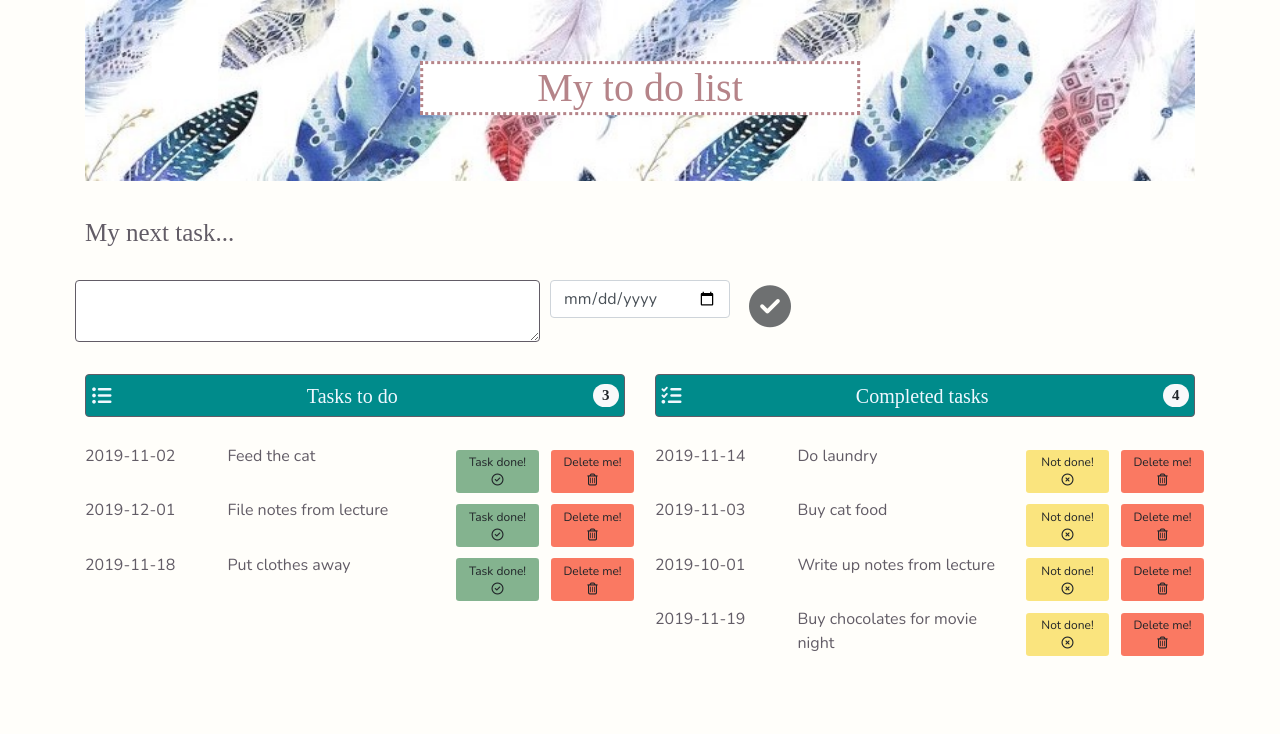
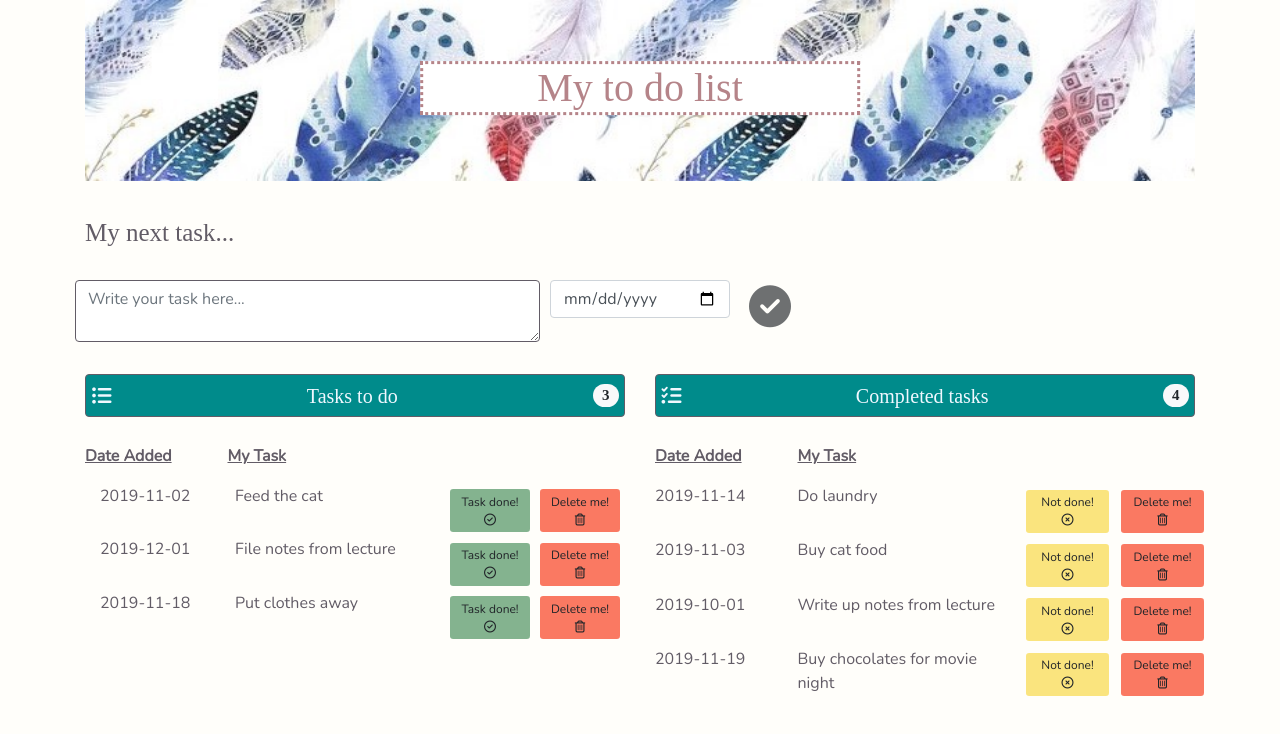
Before and after one commit to Nichola867/To_do_App_Frontend, a React (Create React App) app: page / in a window 1280 px wide. Shown: the top 734 px of the page. Built offline with nearby package versions, Linux system fonts and the light colour scheme; a web font is replaced by a local one.

Commit message:
Headers added

```diff
--- a/src/App.css
+++ b/src/App.css
@@ -27,6 +27,15 @@ body {
 .dateBox {
 width: inherit;
 }
+
+
+.taskHeader {
+color:#625C66;
+font-weight: bold;
+text-decoration: underline;
+font-family: inherit;
+}
+
 
 /* BUTTONS: */
 
--- a/src/App.js
+++ b/src/App.js
@@ -53,8 +53,8 @@ class App extends React.Component {
     const updatedCompletedTasks = this.state.tasks.map(n => {
       if (n.ID === xID) {
         return {
-          task:n.task,
-          dateAdded:n.dateAdded,
+          task: n.task,
+          dateAdded: n.dateAdded,
           completed: true,
           ID: n.ID
         }
@@ -63,27 +63,27 @@ class App extends React.Component {
     });
 
     this.setState({
-      tasks:updatedCompletedTasks
+      tasks: updatedCompletedTasks
     });
   };
 
-taskNotComplete = (yID) => {
-  const updatedNonCompletedTasks = this.state.tasks.map (n => {
-      if(n.ID === yID) {
+  taskNotComplete = (yID) => {
+    const updatedNonCompletedTasks = this.state.tasks.map(n => {
+      if (n.ID === yID) {
         return {
-          task:n.task,
-          dateAdded:n.dateAdded,
+          task: n.task,
+          dateAdded: n.dateAdded,
           completed: false,
-          ID:n.ID
+          ID: n.ID
         }
       }
       return n;
-  })
+    })
 
-  this.setState({
-    tasks:updatedNonCompletedTasks
-  });
-};
+    this.setState({
+      tasks: updatedNonCompletedTasks
+    });
+  };
 
 
 
@@ -103,15 +103,26 @@ taskNotComplete = (yID) => {
         <WriteTask addNewTaskFunc={this.addNewTask} />
 
         <div className="container">
+
           <div className="row">
             <div className="col-12 col-lg-6">
-
               <ul className="list-group">
                 <li className="list-group-item d-flex justify-content-between align-items-center TaskHeaders">
                   <i className="fas fa-list-ul" /> <span> Tasks to do </span>
                   <span className="badge badge-light badge-pill"> {toDoTasks.length} </span>
                 </li>
               </ul>
+
+
+              <div className="row">
+                <div className="col-3 taskHeader">
+                  <p> Date Added </p>
+                </div>
+
+                <div className="col-5 taskHeader">
+                  <p>My Task </p>
+                </div>
+              </div>
 
               {toDoTasks.map(n => {
                 return (
@@ -127,6 +138,7 @@ taskNotComplete = (yID) => {
               })}
             </div>
 
+
             <div className="col-12 col-lg-6">
               <ul className="list-group">
                 <li className="list-group-item d-flex justify-content-between align-items-center TaskHeaders">
@@ -134,6 +146,16 @@ taskNotComplete = (yID) => {
                   <span className="badge badge-light badge-pill"> {completedTasks.length}</span>
                 </li>
               </ul>
+
+              <div className="row">
+                <div className="col-3 taskHeader">
+                  <p> Date Added </p>
+                </div>
+
+                <div className="col-5 taskHeader">
+                  <p>My Task </p>
+                </div>
+              </div>
 
               {completedTasks.map(n => {
                 return (
--- a/src/Task.js
+++ b/src/Task.js
@@ -13,7 +13,13 @@ class Task extends React.Component {
     render() {
         return (
 
+            <div className="container">
+
+
+
+
                 <div className="row">
+
                     <div className="col-3">
                         <p>{this.props.dateAdded}</p>
                     </div>
@@ -26,7 +32,7 @@ class Task extends React.Component {
                         <button
                             type="button"
                             className="btn buttonTaskDone btn-sm TaskButton"
-                        onClick = {this.handleMove}>
+                            onClick={this.handleMove}>
                             <div> Task done!</div>
                             <i className="far fa-check-circle"></i>
                         </button>
@@ -36,10 +42,11 @@ class Task extends React.Component {
                         <button
                             type="button"
                             className="btn buttonDelete btn-sm TaskButton"
-                        onClick = {this.handleDelete}>
+                            onClick={this.handleDelete}>
                             <div>Delete me!</div>
                             <i className="far fa-trash-alt"></i>
                         </button>
+                    </div>
                 </div>
             </div>
         )
--- a/src/WriteTask.js
+++ b/src/WriteTask.js
@@ -47,6 +47,7 @@ class WriteTask extends React.Component {
                         <textarea className="form-control myNextTask"
                             onChange={this.updateTask}
                             value={this.state.task}
+                            placeholder="Write your task here..."
                             id="exampleFormControlTextarea1"
                             rows="2" >
                         </textarea>
@@ -64,7 +65,6 @@ class WriteTask extends React.Component {
 
                     <div className="col-2 paddingSmall">
                         {this.state.task !== "" ?
-                            /*  Submit task! */
                             <button
                                 className="btn btn-sm enabledButton"
                                 onClick={this.writeTask} >
@@ -73,7 +73,7 @@ class WriteTask extends React.Component {
 
                             <button
                                 disabled className="btn btn-sm disabledButton">
-                                 <i className="fas fa-check-circle medium"></i>
+                                <i className="fas fa-check-circle medium"></i>
                             </button>
                         }
                     </div>
```
Lines whose indentation alone changed are shown as unchanged.
